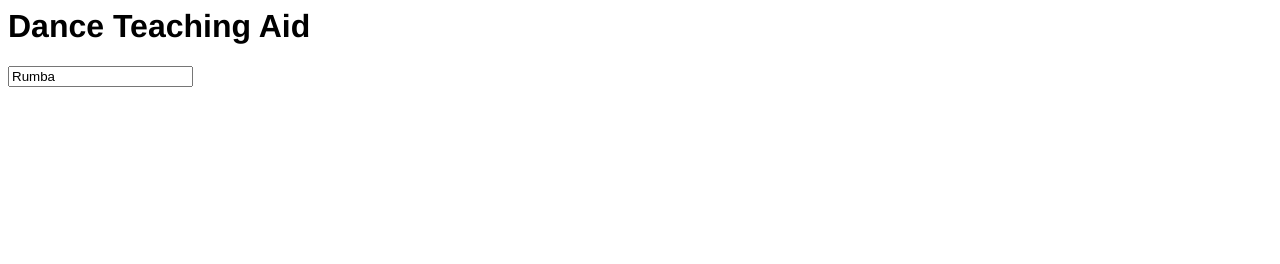
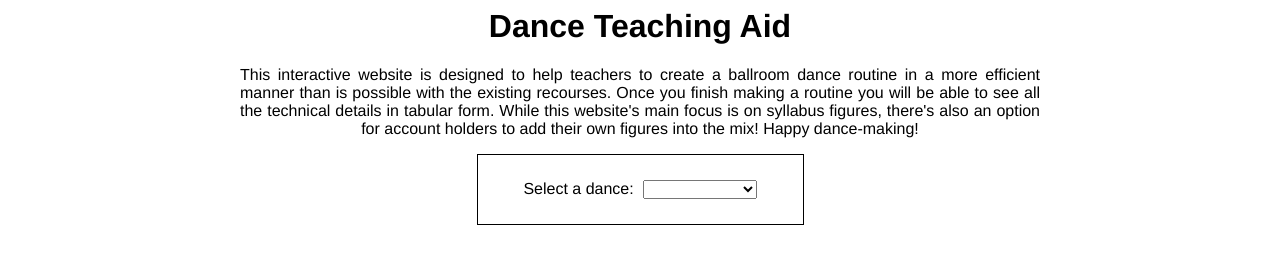
Before and after one commit to dmhol8/DTA, a website: page client/index.html in a window 1280 px wide. Drawn offline with nearby package versions, Linux system fonts and the light colour scheme.

Commit message:
Added dance selection box

```diff
--- a/client/index.html
+++ b/client/index.html
@@ -10,8 +10,24 @@
 
   <h1>Dance Teaching Aid</h1>
 
-    <div>
-      <input ng-model="newWord">
+  <div style="width: 800px">
+    <p>This interactive website is designed to help teachers to create a ballroom dance routine in a more efficient manner than is possible with the existing recourses. Once you finish making a routine you will be able to see all the technical details in tabular form. While this website's main focus is on syllabus figures, there's also an option for account holders to add their own figures into the mix! Happy dance-making!</p>
+  </div>
+
+  <div style="width: 275px; border: 1px solid black; padding: 25px;">
+    Select a dance:&nbsp
+    <select ng-model="danceSelect" name="dance">
+      <option value="waltz">Waltz</option>
+      <option value="foxtrot">Foxtrot</option>
+      <option value="tango">Tango</option>
+      <option value="quickstep">Quickstep</option>
+      <option value="vWaltz">Viennese Waltz</option>
+      <option value="rumba">Rumba</option>
+      <option value="cha">Cha Cha Cha</option>
+      <option value="jive">Jive</option>
+      <option value="samba">Samba</option>
+      <option value="pasoDoble">Paso Doble</option>
+    </select>
   </div>
 
   <script src="node_modules/angular/angular.js"></script>
--- a/client/style.css
+++ b/client/style.css
@@ -1,3 +1,12 @@
-body{
+body {
 	font-family: Helvetica;
 }
+h1 {
+	text-align: center;
+}
+div {
+	margin: auto;
+	text-align: justify;
+	-moz-text-align-last: center;
+	text-align-last: center;
+}
```
Lines whose indentation alone changed are shown as unchanged.
